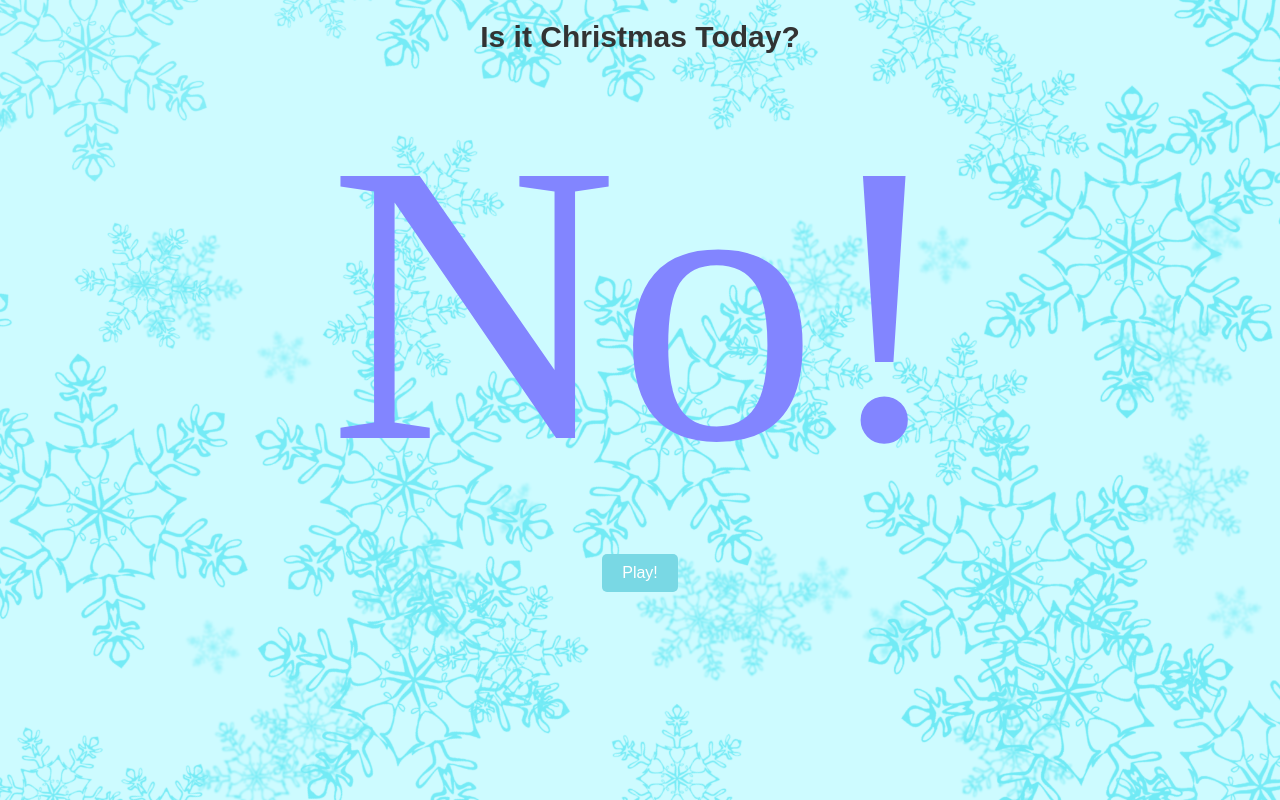
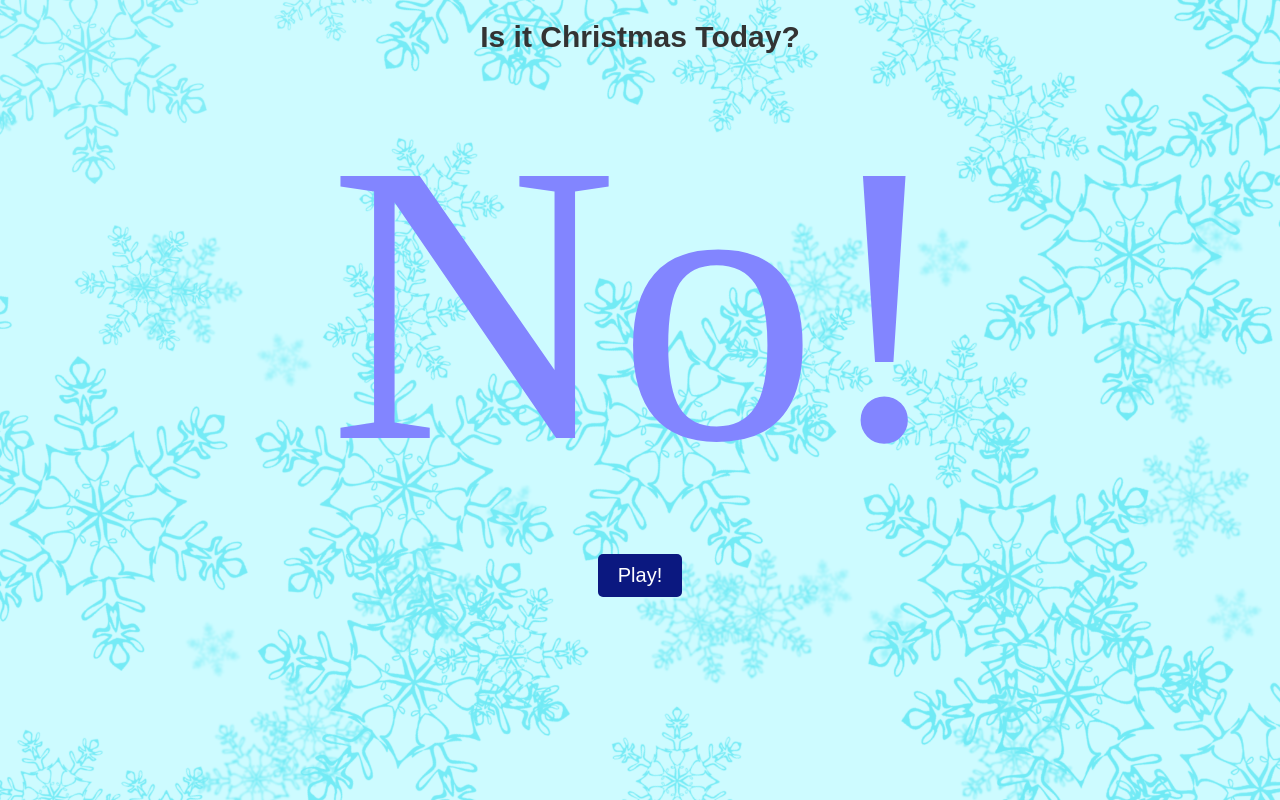
Before and after one commit to katezvirkova/myproject, a Django app: page / in a window 1280 px wide. Run offline with Django 5.2, Linux system fonts and the light colour scheme.

Commit message:
added changes to the CSS file

```diff
--- a/christmas/static/css/style.css
+++ b/christmas/static/css/style.css
@@ -39,7 +39,6 @@ p {
 }
 
 body {
-    background-image: url('../images/img.png' );
     background-size: cover;
     background-position: center;
     background-repeat: no-repeat;
@@ -73,9 +72,9 @@ h1 {
 
 .button {
     padding: 10px 20px;
-    font-size: 16px;
+    font-size: 20px;
     color: #fff;
-    background-color: #79d8e4;
+    background-color: #0b1880;
     border: none;
     border-radius: 5px;
     cursor: pointer;
@@ -123,7 +122,6 @@ h1 {
 
 
 body {
-    background-image: url('../images/img.png');
     background-size: cover;
     background-position: center;
     background-repeat: no-repeat;
```
